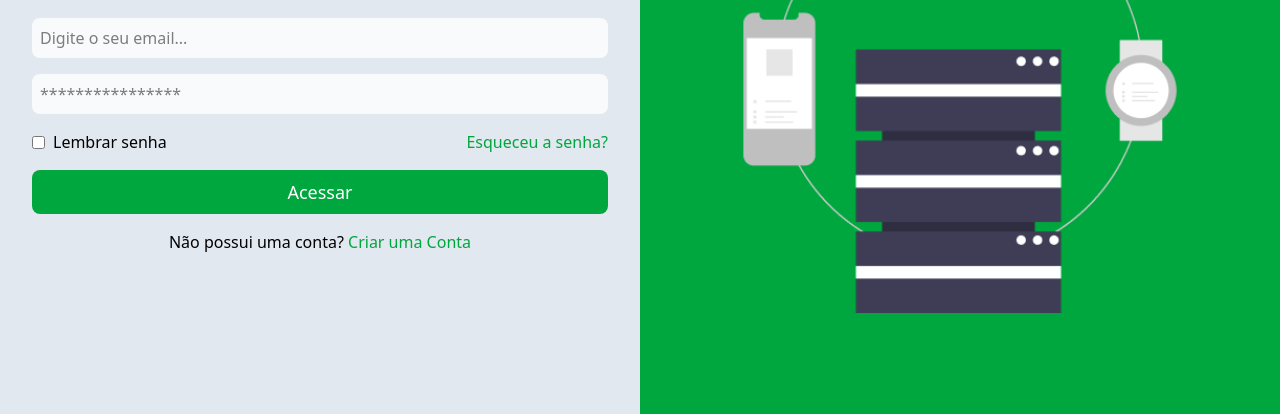
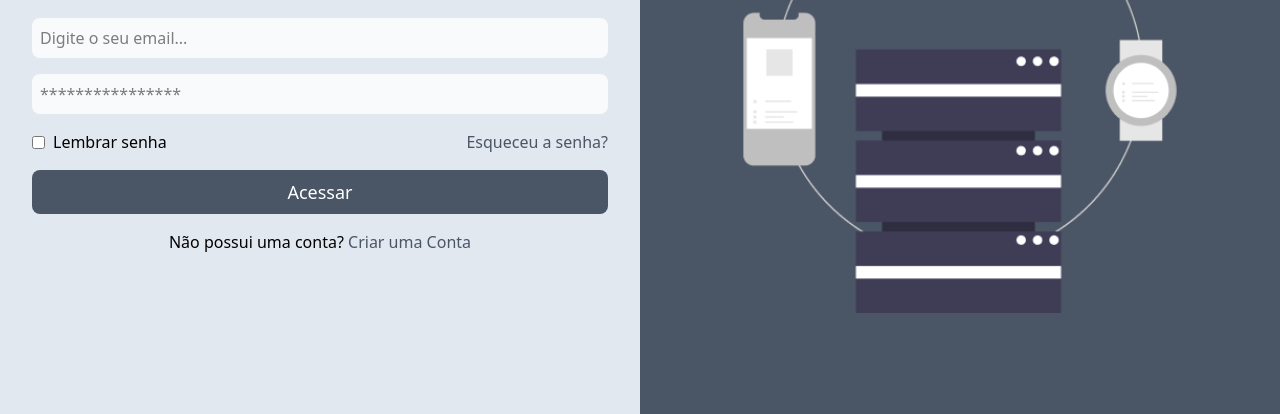
Before and after one commit to thiagorovari/Login_Tailwind, a website: page src/index.html in a window 1280 px wide. Shown: the part 386-800 px from the top of the page. Drawn offline with Linux system fonts and the light colour scheme.

Commit message:
refactor styles to use gray color scheme for buttons and links, and add new gray color variables in output.css

```diff
--- a/src/index.html
+++ b/src/index.html
@@ -37,16 +37,16 @@
                     <label class="font-medium">Lembrar senha</label>
                 </div>
 
-                <a href="#" class="text-green-600 hover:text-green-500 duration-200">Esqueceu a senha?</a>
+                <a href="#" class="text-gray-600 hover:text-gray-500 duration-200">Esqueceu a senha?</a>
             </div>
 
-            <button class="w-full bg-green-600 p-2 rounded-lg text-white text-lg font-medium hover:bg-green-500 duration-200">
+            <button class="w-full bg-gray-600 p-2 rounded-lg text-white text-lg font-medium hover:bg-gray-500 duration-200">
                 Acessar
             </button>
 
             <p>
                 Não possui uma conta?
-                <a href="#" class="font-medium text-green-600 hover:text-green-500 duration-200">Criar uma Conta</a>
+                <a href="#" class="font-medium text-gray-600 hover:text-gray-500 duration-200">Criar uma Conta</a>
             </p>
 
         </div>
@@ -54,7 +54,7 @@
         </section>
 
         <section
-        class="hidden md:flex gap-9 w-full flex-1 bg-green-600 h-screen items-center justify-center flex-col p-4">
+        class="hidden md:flex gap-9 w-full flex-1 bg-gray-600 h-screen items-center justify-center flex-col p-4">
             <h1 class="text-white text-2xl text-center max-w-lg lg:text-4xl">
                 Domine as <strong>tecnologias mais buscada</strong> pelo mercado!
             </h1>
```
Also changed, not shown: style/output.css.
